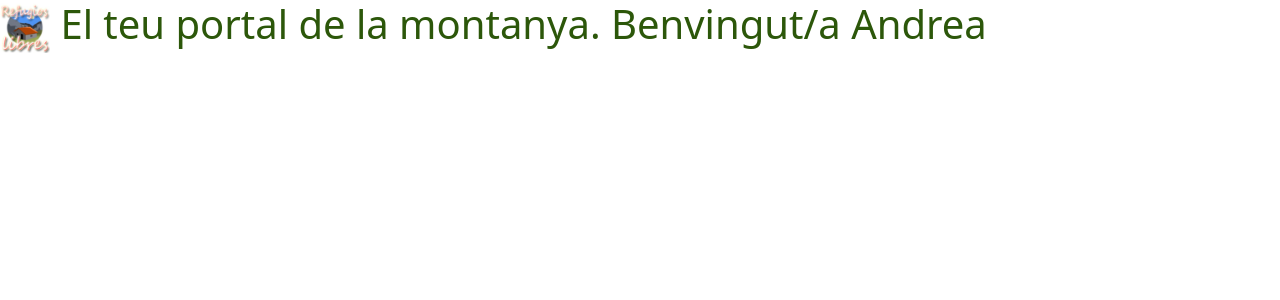
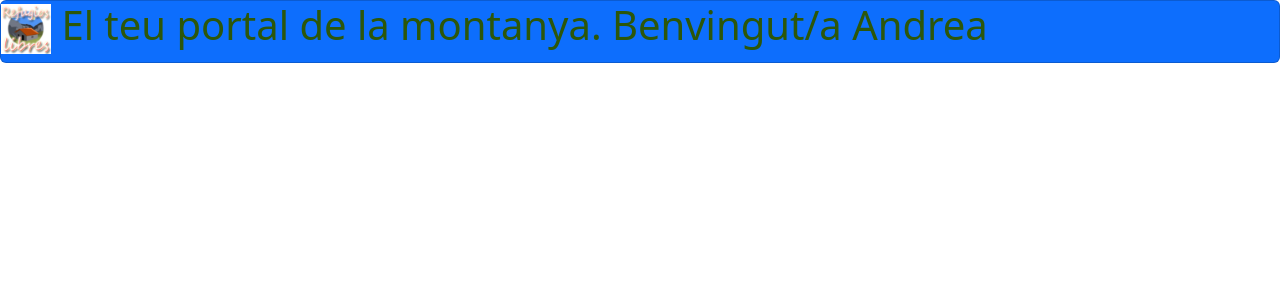
Before and after one commit to Andreabcm/react_app_prova, a React (Create React App) app: page / in a window 1280 px wide. Shown: the top 300 px of the page. Built offline with nearby package versions, Linux system fonts and the light colour scheme.

Commit message:
provant bootstrap

```diff
--- a/src/App.js
+++ b/src/App.js
@@ -5,7 +5,9 @@ function App() {
 
   return (
     <>
+    <div className="bg-primary card">
       <Header/>
+    </div>
     </>
   );
 }
```
